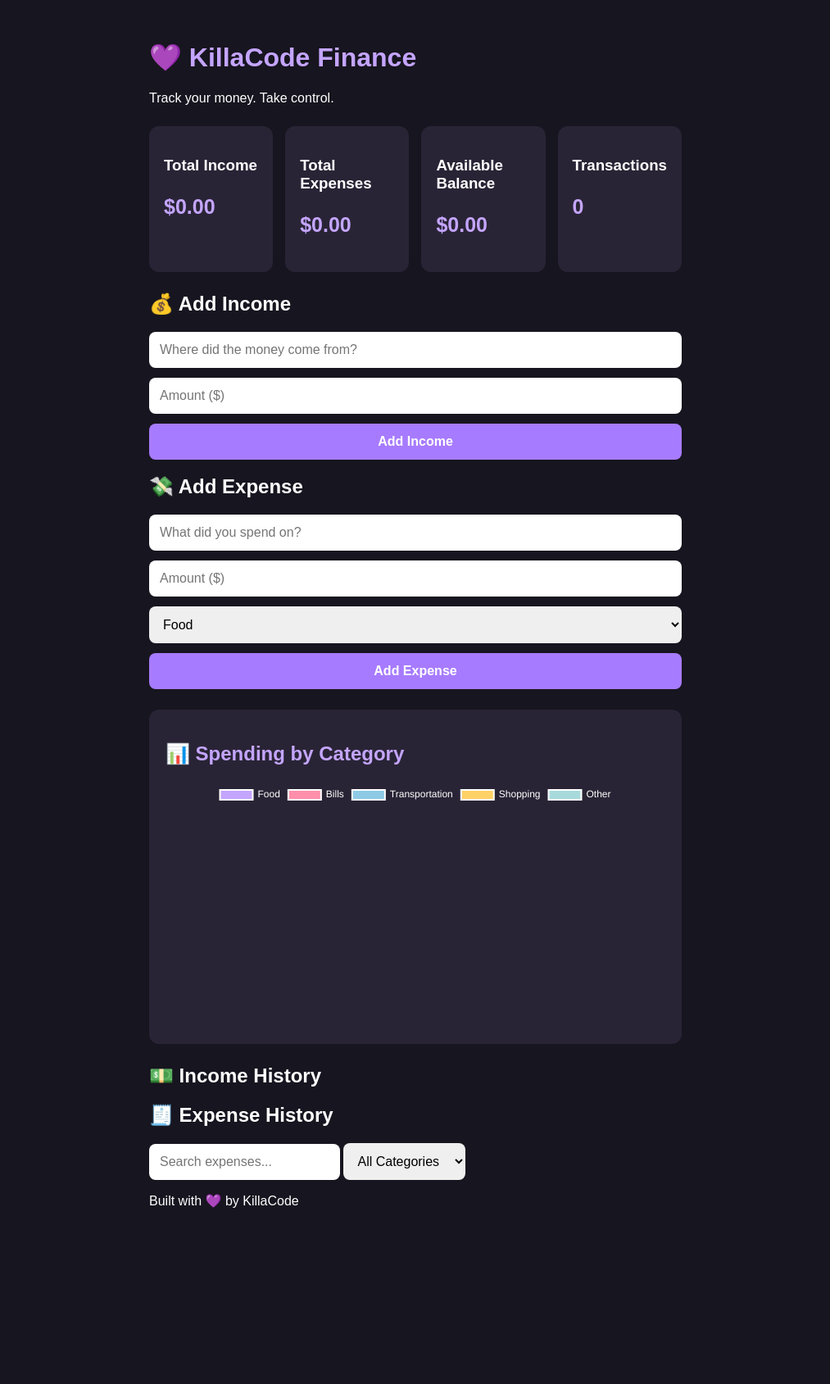
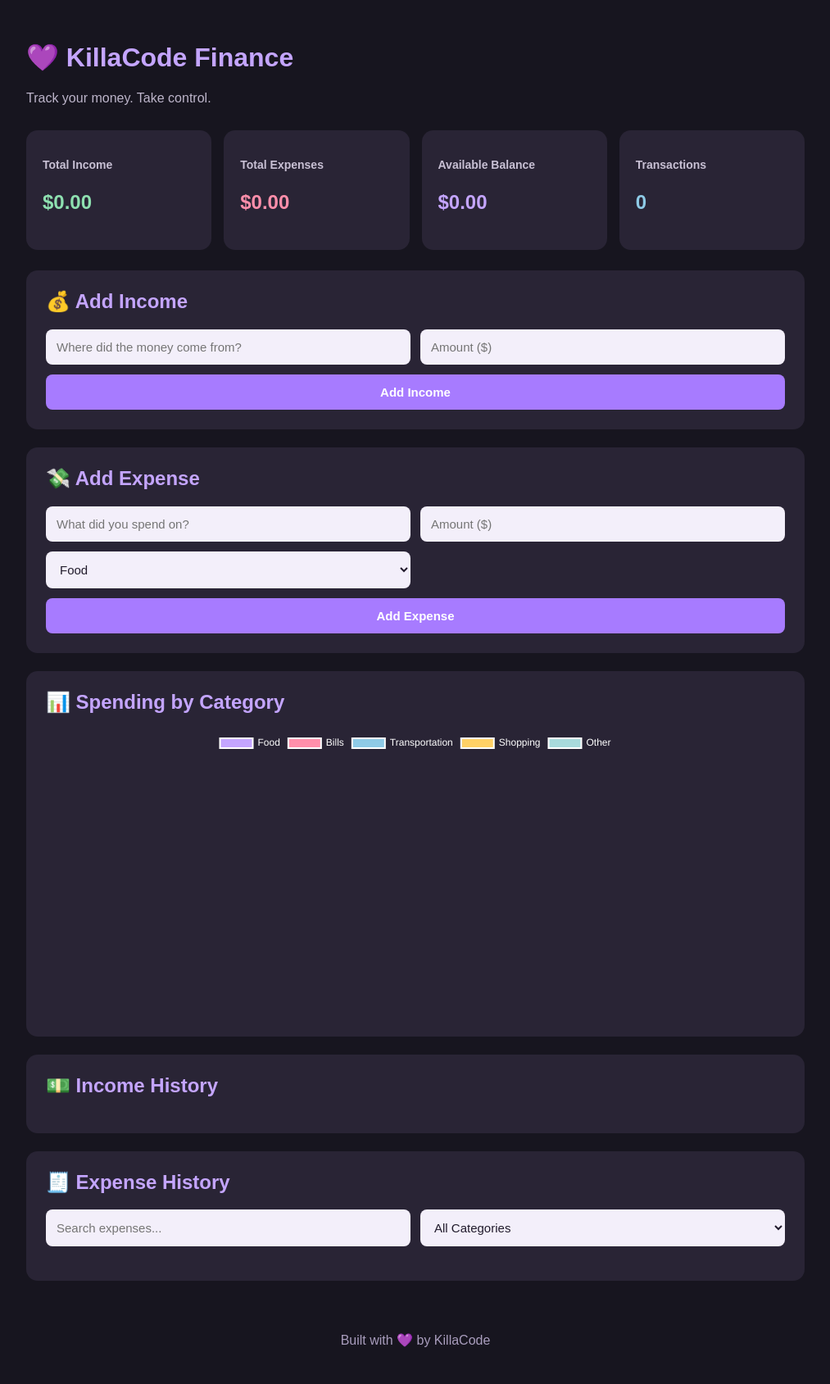
Before and after one commit to killa06h-collab/KillaCode-Portfolio, a plain HTML site: page expenses.html in a window 1280 px wide. Shown: the whole page at 82% size, without its empty margins (133-1146 px from the left). Before the commit the page ends 1521 px from the top, so only its background shows below. Drawn offline with nearby package versions, Linux system fonts and the light colour scheme.

Commit message:
Refactor CSS styles for layout and design updates

```diff
--- a/expenses.css
+++ b/expenses.css
@@ -7,48 +7,101 @@ body {
   margin: 0;
   padding: 30px 16px;
   background: #17151f;
-  color: white;
+  color: #ffffff;
   font-family: Arial, sans-serif;
 }
 
 .container {
-  max-width: 650px;
+  max-width: 950px;
   margin: auto;
 }
 
-h1 {
+.header {
+  margin-bottom: 30px;
+}
+
+.header h1 {
   color: #c4a5ff;
+  font-size: 32px;
+}
+
+.header p {
+  color: #bdb5ca;
+}
+
+h2 {
+  color: #c4a5ff;
+  margin-top: 0;
 }
 
 .summary {
-  display: flex;
+  display: grid;
+  grid-template-columns: repeat(4, 1fr);
   gap: 15px;
   margin: 25px 0;
 }
 
-.summary div {
-  flex: 1;
+.summary-card {
+  padding: 20px;
+  border-radius: 14px;
   background: #292435;
-  padding: 18px;
-  border-radius: 12px;
+  min-width: 0;
 }
 
-.summary p {
-  font-size: 25px;
+.summary-card h3 {
+  font-size: 14px;
+  color: #c8c0d4;
+}
+
+.summary-card p {
+  font-size: 24px;
+  font-weight: bold;
+  overflow-wrap: anywhere;
+}
+
+.income-card p {
+  color: #8ee0b0;
+}
+
+.expense-card p {
+  color: #ff8fab;
+}
+
+.balance-card p {
   color: #c4a5ff;
-  font-weight: bold;
+}
+
+.count-card p {
+  color: #8ecae6;
+}
+
+.panel {
+  background: #292435;
+  padding: 24px;
+  border-radius: 14px;
+  margin: 22px 0;
 }
 
 form {
   display: grid;
+  grid-template-columns: 1fr 1fr;
   gap: 12px;
 }
 
-input, select, button {
+input,
+select,
+button {
+  width: 100%;
   padding: 13px;
+  border: none;
   border-radius: 8px;
-  border: none;
-  font-size: 16px;
+  font-size: 15px;
+}
+
+input,
+select {
+  background: #f3effa;
+  color: #211b2c;
 }
 
 button {
@@ -56,52 +109,133 @@ button {
   color: white;
   font-weight: bold;
   cursor: pointer;
+  transition: background 0.2s;
 }
 
 button:hover {
   background: #8d5ce0;
 }
 
-#expense-list {
+form button {
+  grid-column: 1 / -1;
+}
+
+.chart-section canvas {
+  width: 100% !important;
+  max-height: 350px;
+}
+
+.filters {
+  display: grid;
+  grid-template-columns: 1fr 1fr;
+  gap: 12px;
+  margin-bottom: 18px;
+}
+
+ul {
   padding: 0;
   list-style: none;
+  margin-bottom: 0;
 }
 
-#expense-list li {
+li {
   display: flex;
   justify-content: space-between;
   align-items: center;
   gap: 12px;
-  background: #292435;
+  background: #383145;
   padding: 14px;
   margin: 10px 0;
-  border-radius: 8px;
+  border-radius: 9px;
+  overflow-wrap: anywhere;
+}
+
+.transaction-details {
+  flex: 1;
+  min-width: 0;
+}
+
+.transaction-details strong {
+  display: block;
+  margin-bottom: 5px;
+}
+
+.transaction-details small {
+  color: #c8c0d4;
+}
+
+.transaction-actions {
+  display: flex;
+  gap: 7px;
+  flex-shrink: 0;
+}
+
+.transaction-actions button {
+  width: auto;
+  padding: 9px 12px;
+}
+
+.edit-btn {
+  background: #66518e;
 }
 
 .delete-btn {
   background: #a83d59;
-  padding: 8px 12px;
+}
+
+.empty-message {
+  color: #bdb5ca;
+  padding: 12px;
+}
+
+footer {
+  text-align: center;
+  color: #a99dbd;
+  padding: 25px;
+}
+
+@media (max-width: 700px) {
+  .summary {
+    grid-template-columns: repeat(2, 1fr);
+  }
 }
 
 @media (max-width: 450px) {
+  body {
+    padding: 20px 12px;
+  }
+
   .summary {
+    grid-template-columns: 1fr 1fr;
+  }
+
+  .summary-card {
+    padding: 14px;
+  }
+
+  .summary-card p {
+    font-size: 20px;
+  }
+
+  form,
+  .filters {
+    grid-template-columns: 1fr;
+  }
+
+  .panel {
+    padding: 17px;
+  }
+
+  li {
+    align-items: flex-start;
     flex-direction: column;
   }
+
+  .transaction-actions {
+    width: 100%;
+  }
+
+  .transaction-actions button {
+    flex: 1;
+  }
 }
-
-
-.chart-section {
-  background: #292435;
-  padding: 20px;
-  margin: 25px 0;
-  border-radius: 12px;
-}
-
-.chart-section h2 {
-  color: #c4a5ff;
-}
-
-#expense-chart {
-  width: 100%;
-  max-height: 300px;
-}
```
